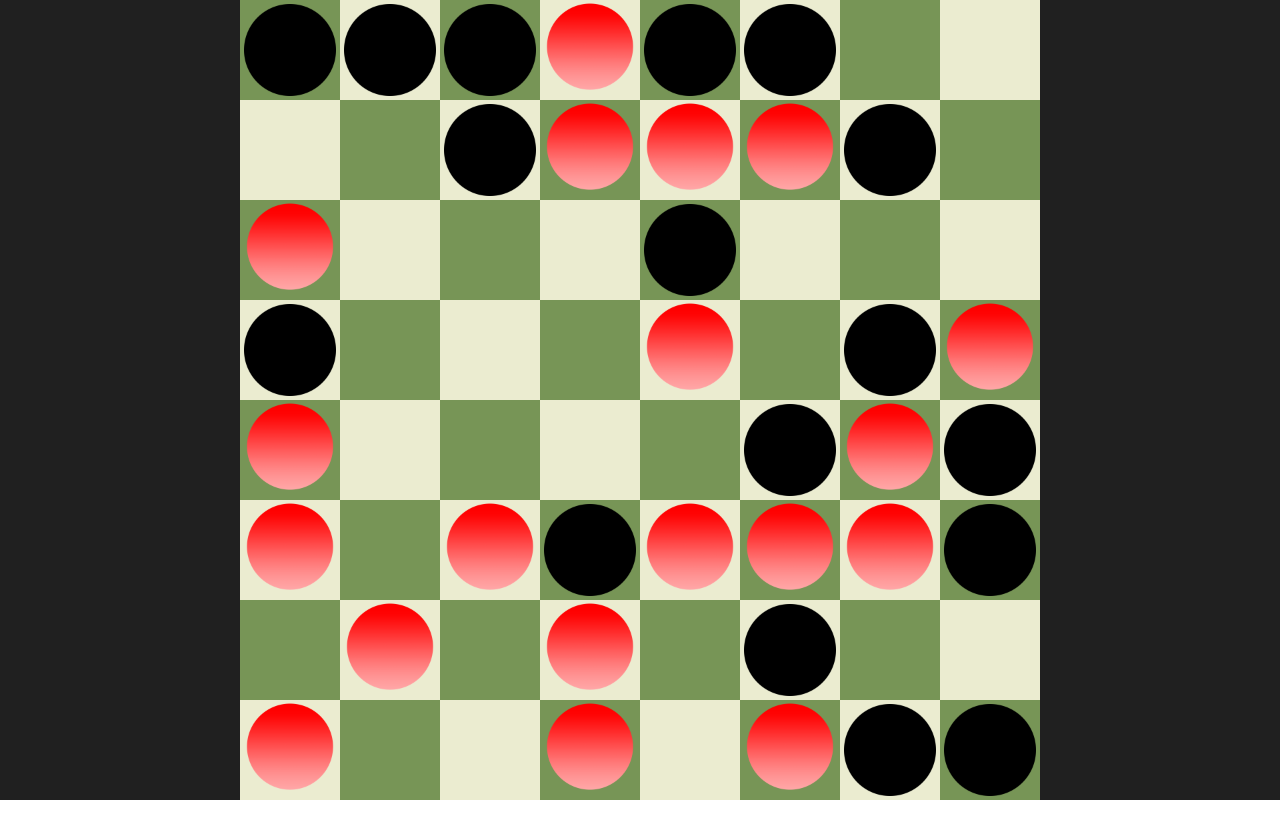
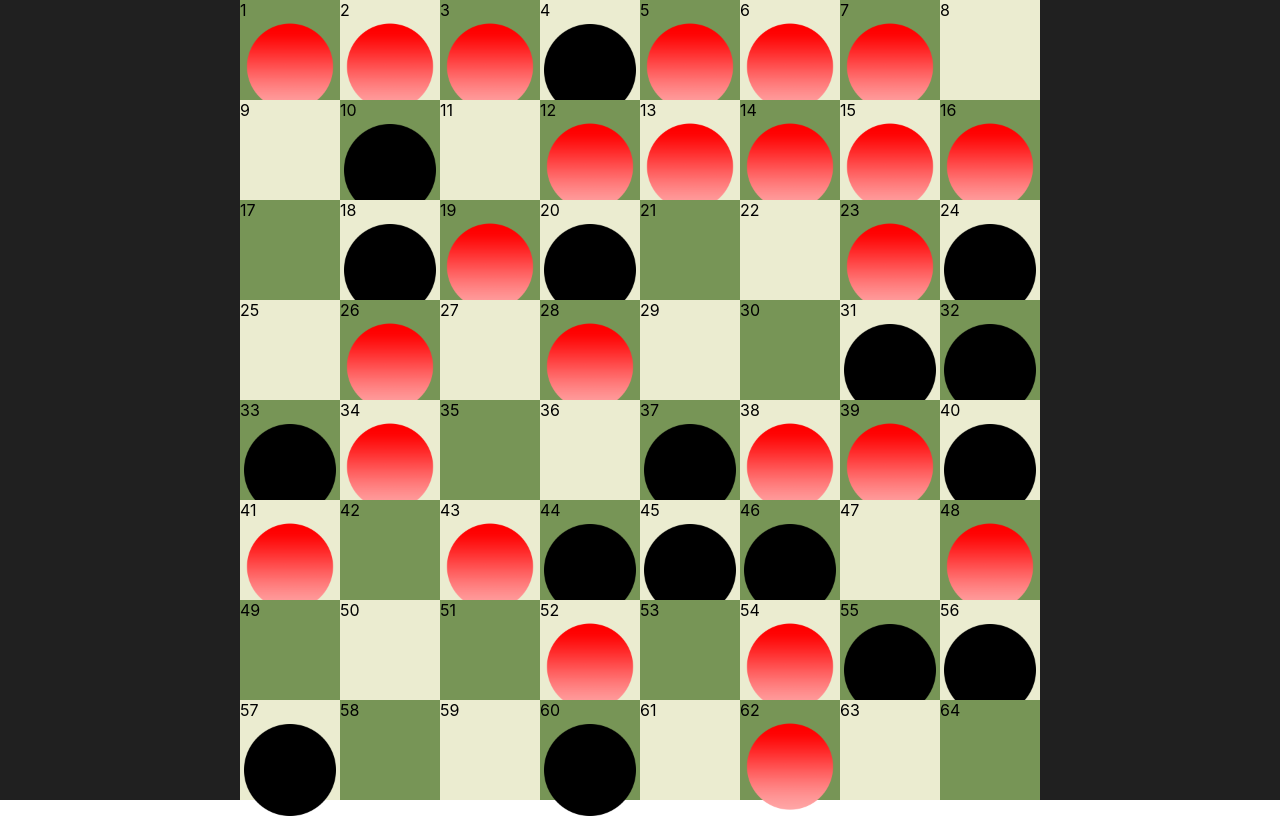
Before and after one commit to AaronMichael726/TSUInterview, a React (Create React App) app: page / in a window 1280 px wide. Built offline with nearby package versions, Linux system fonts and the light colour scheme.

Commit message:
moved random function to separate js file to avoid component mishaps see in other branches

```diff
--- a/src/components/board.tsx
+++ b/src/components/board.tsx
@@ -1,32 +1,25 @@
 import React from 'react'
 import './board.css'
 import Tile from './tile'
+import generateTokenArray from '../generateTokens'
 
-// horizontal and vertical axis consts for testing
-// const verticalAxis = [1,2,3,4,5,6,7,8]
-// const horizontalAxis = ['a','b','c','d','e','f','g','h']
-
-/**
- * Randomize between 1 and 3
- */
-
- function getRandomValue(max: number) {
-    return Math.floor(Math.random() * max)
-}
+let tokenArray = generateTokenArray
 
 export default function Board(){
     let board = []
+    let idx = 1
 
 
-    for(let j = 0; j < 8; j++){
-        for(let i = 0;  i < 8; i++){
+    for(let i = 0; i < 8; i++){
+        for(let j = 0;  j < 8; j++){
 
             const gridValue = j+i + 2
-            const tokenValue = getRandomValue(3)
 
-            board.push(<Tile number={gridValue} tokenValue={tokenValue}/>)
+            board.push(<Tile number={gridValue} tokenValue={tokenArray[i][j]} idx={idx} />)
+            idx++
         }
     }
 
     return <div id="board">{board}</div>
+
 }
--- a/src/components/tile.tsx
+++ b/src/components/tile.tsx
@@ -3,20 +3,16 @@ import Token from './token'
 
 interface Props {
     number: number,
-    tokenValue: number,
+    tokenValue: string,
+    idx: number
 }
 
-/**
- *
- * Need to generate png based on tokenValue
- */
-
-export default function Tile({ number, tokenValue }: Props){
+export default function Tile({ number, tokenValue, idx }: Props){
 
     if (number % 2 === 0){
-        return <div className="tile dark-tile"><Token tokenValue={tokenValue} /></div>
+        return <div className="tile dark-tile"><Token tokenValue={tokenValue} idx={idx}/></div>
     } else {
-        return <div className="tile light-tile black-token"><Token tokenValue={tokenValue} /></div>
+        return <div className="tile light-tile black-token"><Token tokenValue={tokenValue} idx={idx}/></div>
     }
 
 }
--- a/src/components/token.tsx
+++ b/src/components/token.tsx
@@ -1,16 +1,17 @@
 import './tile.css'
 
 interface Props {
-    tokenValue: number
+    tokenValue: string,
+    idx: number
 }
 
-export default function Token({ tokenValue }: Props){
+export default function Token({ tokenValue, idx }: Props){
 
-    if(tokenValue === 2){
-        return <img className="token" src="assets/blackToken.png"></img>
-    } else if (tokenValue === 1){
-        return <img className="token" src="assets/redToken.png"></img>
+    if(tokenValue === "black"){
+        return <div> {idx}<img className="token" src="assets/blackToken.png"></img></div>
+    } else if (tokenValue === "red"){
+        return <div> {idx}<img className="token" src="assets/redToken.png"></img></div>
     } else {
-        return <div></div>
+        return <div>{idx}</div>
     }
 }
--- /dev/null
+++ b/src/generateTokens.js
@@ -0,0 +1,33 @@
+const getRandomValue = (max) => {
+    return Math.floor(Math.random() * max)
+}
+
+const getRandomColor = () => {
+    let randomValue = getRandomValue(3)
+
+    if(randomValue === 0){
+        return "blank"
+    } else if (randomValue === 1){
+        return "red"
+    } else {
+        return "black"
+    }
+}
+
+function generateTokenArray() {
+    let tokenArray = new Array()
+
+    for (let i =0; i < 8; i++){
+        tokenArray[i] = new Array()
+        for (let j = 0; j < 8; j++){
+            tokenArray[i].push(getRandomColor())
+        }
+    }
+
+    console.log(tokenArray)
+    return tokenArray
+}
+
+
+
+export default generateTokenArray()
```
